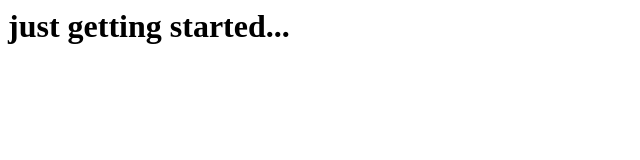
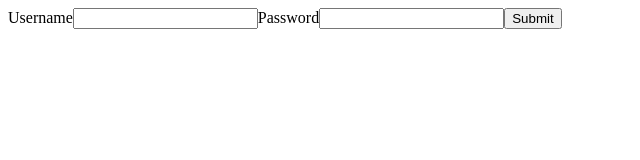
Before and after one commit to sheldofu/KantanAPI, a React app: page / in a window 1280 px wide. Shown: the whole page, without its empty margins (0-640 px from the left). Built offline with nearby package versions, Linux system fonts and the light colour scheme.

Commit message:
creating login form

```diff
--- a/react/index.html
+++ b/react/index.html
@@ -1,3 +1,3 @@
-<body id="app">
-    <h1>test</h1>
+<body>
+    <div id="app"></div>
 </body>
--- a/react/index.js
+++ b/react/index.js
@@ -1,8 +1,8 @@
 import React from "react";
 import ReactDOM from "react-dom";
-import Start from "./start";
+import LoginForm from "./login";
 
 ReactDOM.render(
-  <Start />,
+  <LoginForm />,
   document.querySelector('#app')
 );
--- /dev/null
+++ b/react/login.js
@@ -0,0 +1,60 @@
+import React from "react";
+import ReactDOM from "react-dom";
+
+import axios from "axios";
+
+class LoginForm extends React.Component {
+	constructor(props) {
+		super(props);
+		axios.defaults.baseURL = 'http://localhost:9054';
+		this.state = {
+			value: '',
+			username: '',
+			password: '',
+			loginResponse: ''
+		};
+		this.handleChange = this.handleChange.bind(this);
+		this.handleSubmit = this.handleSubmit.bind(this);
+	}
+
+	handleChange(event) {
+		const name = event.target.name;
+		const value = event.target.value;
+		this.setState({[name]: value});
+	}
+
+	handleSubmit(event) {
+		axios.post('/token', {
+			username: this.state.username,
+			password: this.state.password
+		}).then((result) => {
+			console.log(result);
+			if (result.data.success == true) {
+				console.log('sucess');
+				localStorage.set('token', result.data.token);
+				axios.defaults.headers.common['Authorization'] = result.data.token;
+			}
+			this.setState({
+				loginResponse: result.data
+			});
+		}).catch((error) => {
+			console.log(error);
+		});
+			event.preventDefault();
+	}
+
+	render() {
+		return (
+			<form onSubmit={this.handleSubmit}>
+			<label>Username</label>
+			<input type="text" name="username" value={this.state.username} onChange={this.handleChange} />
+			<label>Password</label>
+			<input type="text" name="password" value={this.state.password} onChange={this.handleChange} />
+			<input type="submit" value="Submit" />
+			<h1>{this.state.loginResponse.message}</h1>
+			</form>
+		);
+	}
+}
+
+export default LoginForm;
--- a/react/start.js
+++ /dev/null
@@ -1,12 +0,0 @@
-import React from "react";
-import ReactDOM from "react-dom";
-
-class Start extends React.Component {
-  render() {
-    return (
-      <h1>just getting started...</h1>
-    );
-  }
-}
-
-export default Start;
--- a/webpack.config.js
+++ b/webpack.config.js
@@ -30,7 +30,7 @@ module.exports = {
         }),
         new webpack.DefinePlugin({
             'process.env': {
-                'NODE_ENV': JSON.stringify('production')
+                'NODE_ENV': JSON.stringify('development')
             }
         })
     ],
```
Also changed, not shown: app.js (+13 -2 lines), package.json (+6 -1 lines), .eslintrc.js, 1 other file.
